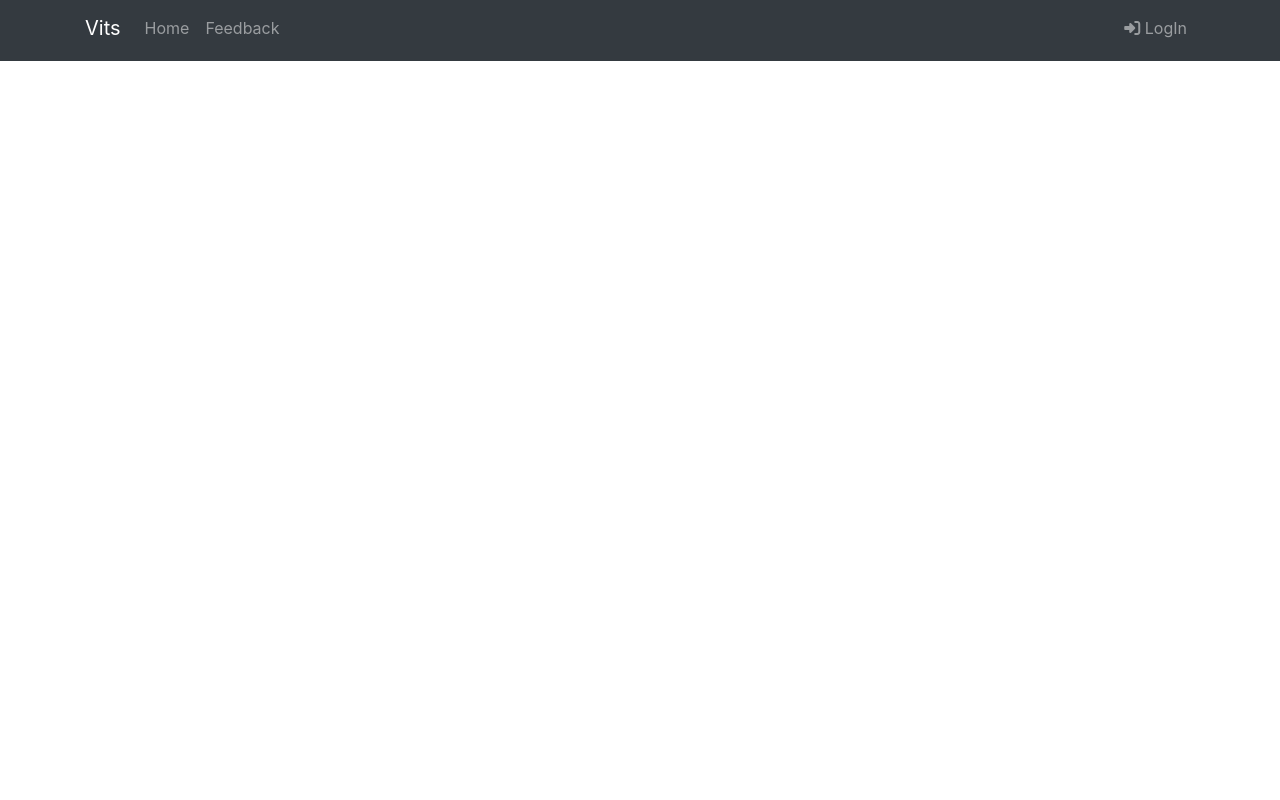
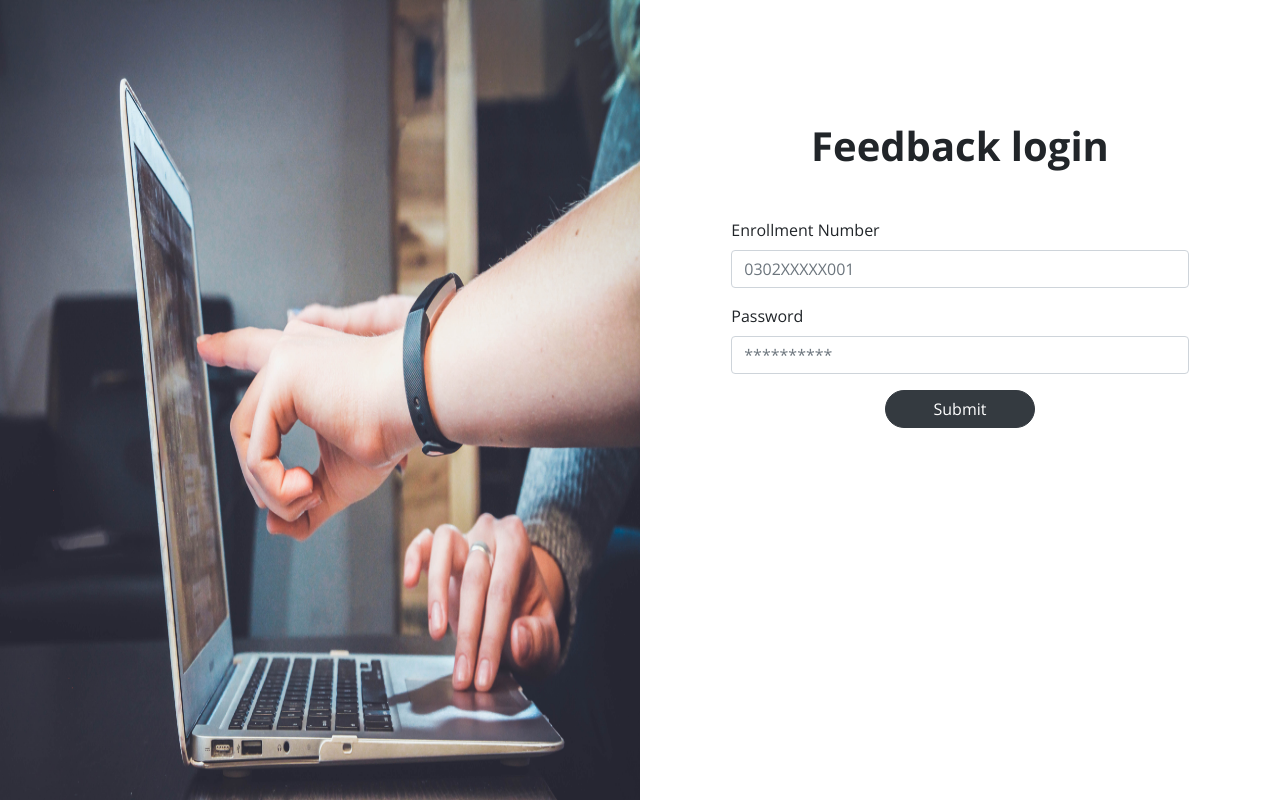
Before and after one commit to blackhydra420/feedback-system, a PHP site: page / in a window 1280 px wide. Run offline with PHP 8.4, Linux system fonts and the light colour scheme; some libraries are stand-ins or nearby versions.

Commit message:
login page edited

```diff
--- a/index.php
+++ b/index.php
@@ -1,5 +1,6 @@
 <!DOCTYPE html>
 <html lang="en">
+
 <head>
     <meta charset="UTF-8">
     <meta name="viewport" content="width=device-width, initial-scale=1.0">
@@ -8,17 +9,62 @@
     <link rel="stylesheet" href="https://stackpath.bootstrapcdn.com/bootstrap/4.3.1/css/bootstrap.min.css" integrity="sha384-ggOyR0iXCbMQv3Xipma34MD+dH/1fQ784/j6cY/iJTQUOhcWr7x9JvoRxT2MZw1T" crossorigin="anonymous">
     <script src="https://kit.fontawesome.com/cdf493be5b.js"></script>
     <link rel="stylesheet" href="assets/css/index.css">
+    <link href="https://fonts.googleapis.com/css?family=Open+Sans:400,700&display=swap" rel="stylesheet">
 </head>
+
+<style>
+    body {
+        font-family: 'Open Sans',
+                     'Lucida Sans',
+                     'Lucida Sans Regular',
+                     'Lucida Grande',
+                     'Lucida Sans Unicode',
+                     Geneva,
+                     Verdana,
+                     sans-serif !important;
+    }
+
+    .login-bg {
+        height: 100vh;
+        background-color: #1fc8db;
+        background-image: url('assets/images/john.jpg');
+        background-size: 100% 100%;
+        background-repeat: no-repeat;
+    }
+</style>
+
 <body>
     <?php
-        include_once 'include/navbar.php';
+    //    include_once 'include/navbar.php';
     ?>
-    <div class="container main-body shadow-lg">
 
+    <div class="container-fluid">
+        <div class="row">
+            <div class="col-md-6 login-bg">
+
+            </div>
+            <div class="col-md-6">
+                <form method="" action="" class="w-75" style="margin-top: 20%!important; margin: auto auto;">
+                    <h1 class="text-center mb-5 font-weight-bold"> Feedback login </h1>
+                    <div class="form-group">
+                        <label for="username">Enrollment Number</label>
+                        <input type="text" class="form-control" id="username" placeholder="0302XXXXX001">
+                    </div>
+                    <div class="form-group">
+                        <label for="exampleInputPassword1">Password</label>
+                        <input type="password" class="form-control" id="exampleInputPassword1" placeholder="**********">
+                    </div>
+                    <div class="text-center">
+                        <button type="submit" class="btn btn-dark px-5 rounded-pill">Submit</button>
+                    </div>
+                </form>
+            </div>
+        </div>
     </div>
 
     <?php
-        include_once 'include/footer.php';
+    // include_once 'include/footer.php';
     ?>
 </body>
+
 </html>
```
Also changed, not shown: assets/images/Group7.png (added), assets/images/john.jpg (added).
